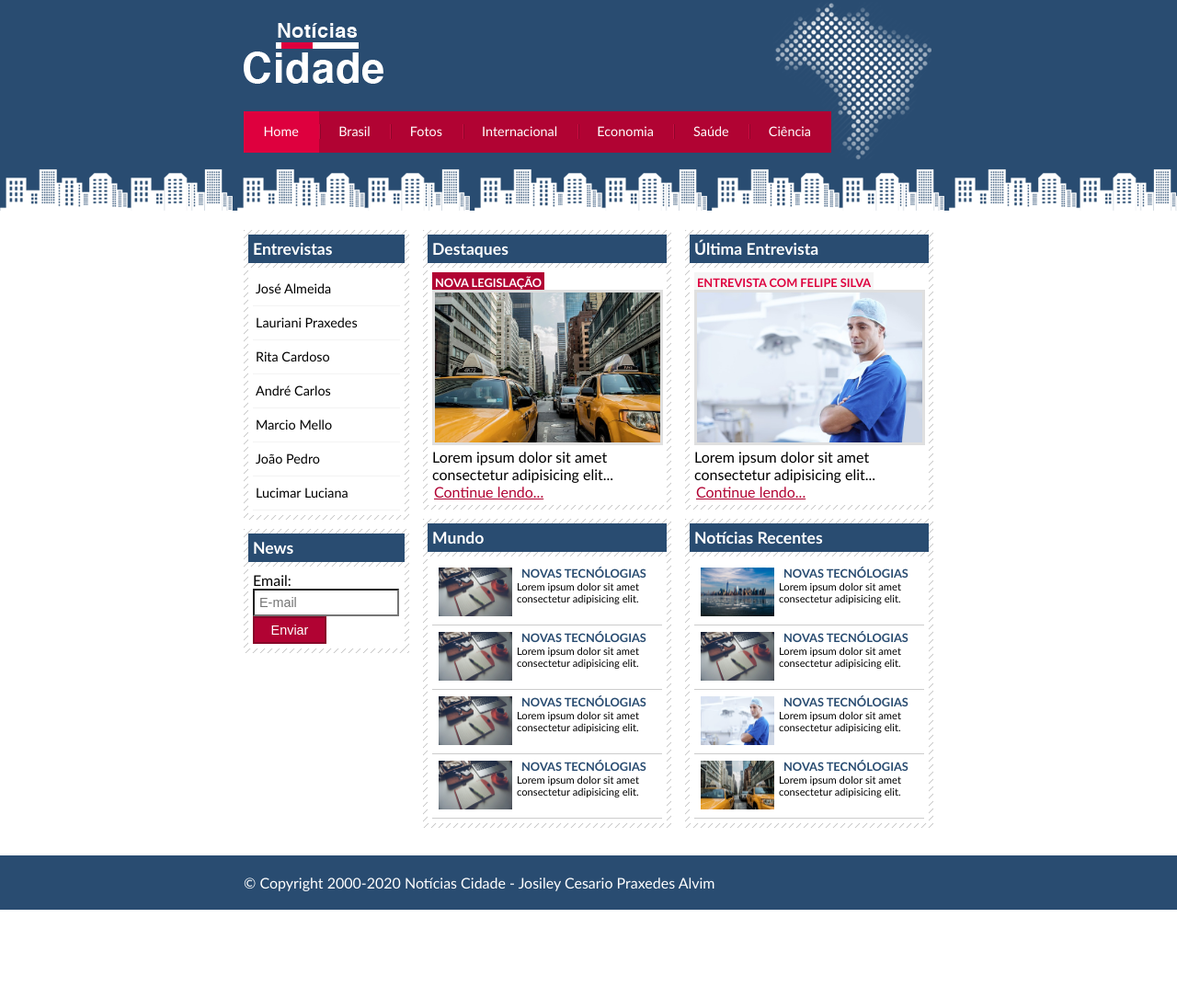
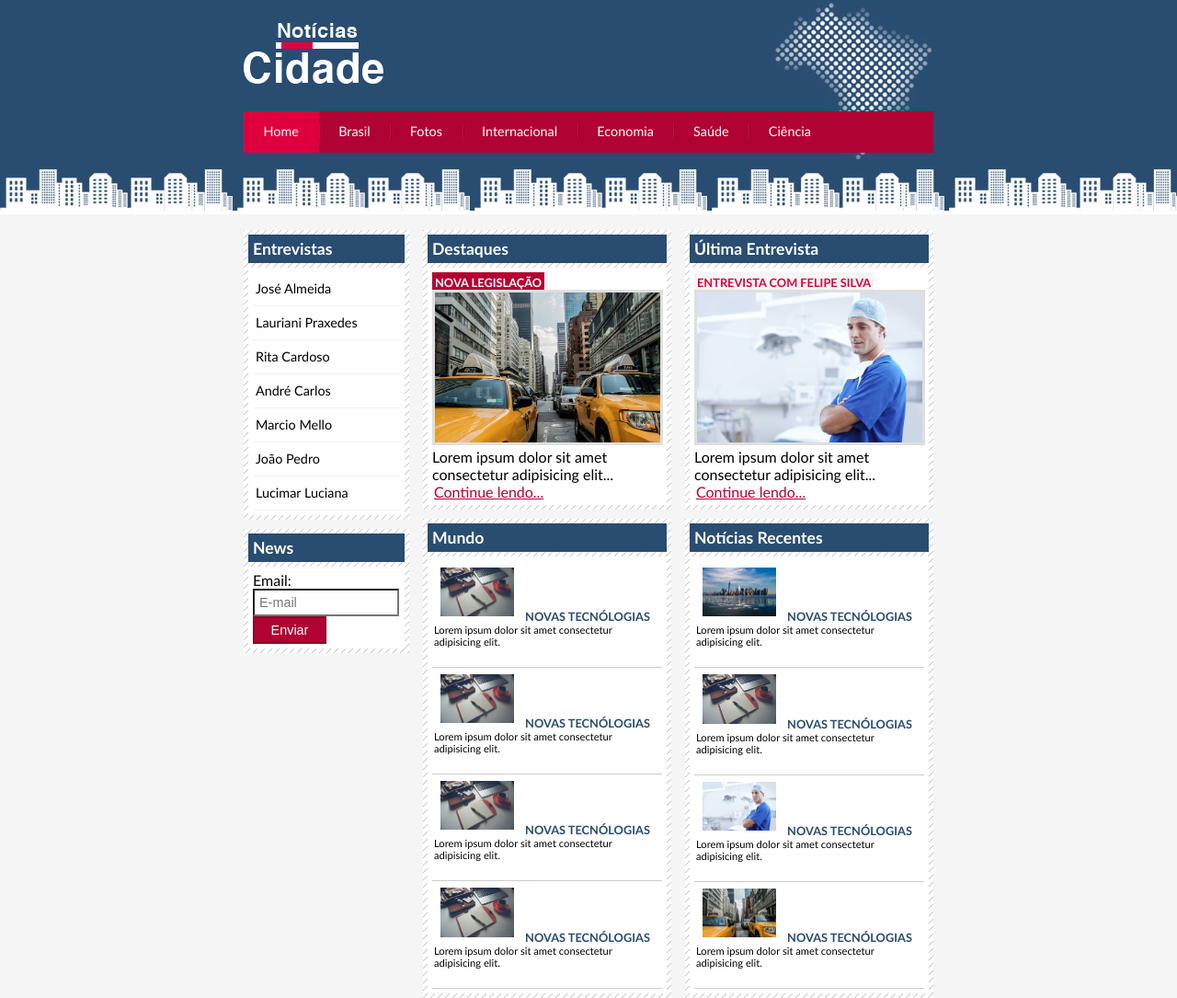
Before and after one commit to JosileyPraxedes/Projeto---Site-de-Not-cias-Cidade, a plain HTML site: page index.html in a window 1280 px wide. Shown: the top 1085 px of the page at 92% size. Before the commit the page ends 989 px from the top, so only its background shows below. Drawn offline with Linux system fonts and the light colour scheme.

Commit message:
Flexible Box Module

```diff
--- a/css/style.css
+++ b/css/style.css
@@ -7,7 +7,7 @@
 body {
   font-family: "Trebuchet MS", "Lucida Sans Unicode", "Lucida Grande",
     "Lucida Sans", Arial, sans-serif;
-  background: #ffffff url(../image/fundo.png) repeat-x;
+  background: #f5f5f5 url(../image/fundo.png) repeat-x;
 }
 
 body #container {
@@ -49,11 +49,7 @@ ul {
 #topo ul {
   background: #b10333;
   margin-top: 30px;
-  float: left;
-}
-
-#topo ul li {
-  float: left;
+  display: flex;
 }
 
 #topo ul a {
@@ -90,23 +86,21 @@ body#fotos #navegacao a.fotos {
 #conteudo {
   margin-top: 65px;
   background: #f5f5f5;
+  display: flex;
 }
 
 .lateral {
   width: 180px;
-  float: left;
   margin: 0 0 20px -750px;
 }
 
 .primario {
   width: 270px;
-  float: left;
   margin: 0 0 20px 195px;
 }
 
 .uma-coluna .primario {
   width: 750px;
-  float: left;
   margin: 0 0 20px 0;
 }
 
@@ -116,7 +110,6 @@ body#fotos #navegacao a.fotos {
 
 .secundario {
   width: 270px;
-  float: left;
   margin: 0 0 20px 15px;
 }
 
@@ -206,11 +199,9 @@ h3 {
 #lista-noticias li {
   padding: 2px;
   border-bottom: 1px solid #ccc;
-  height: 65px;
 }
 
 #lista-noticias li a img {
-  float: left;
   margin: 5px;
 }
 
```
